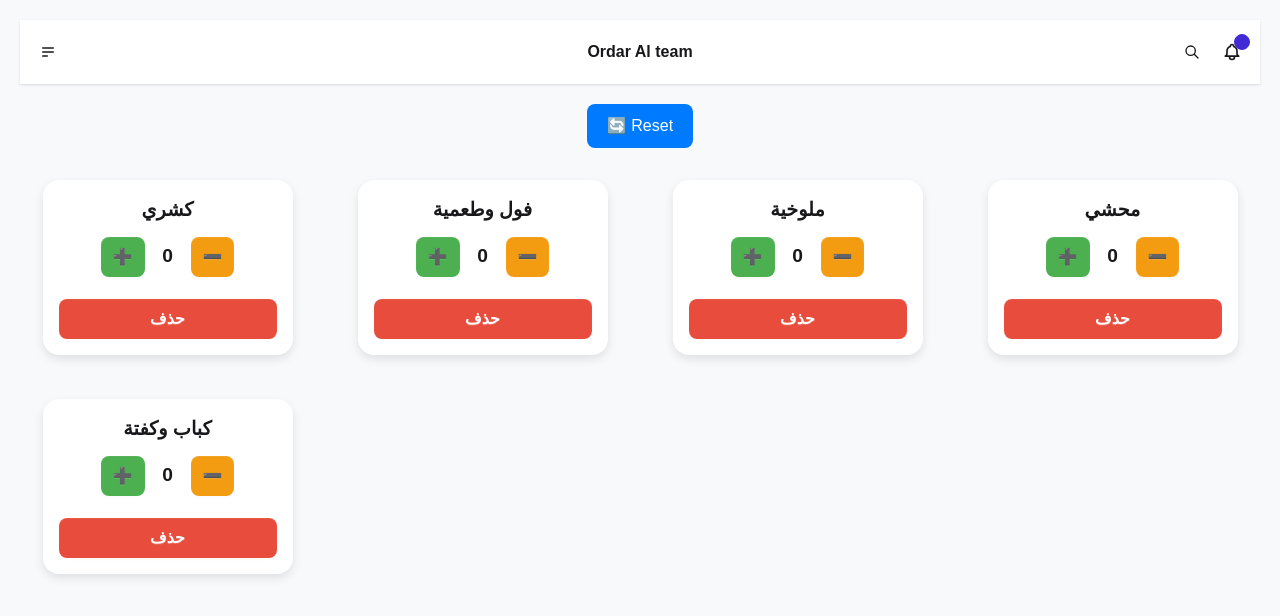
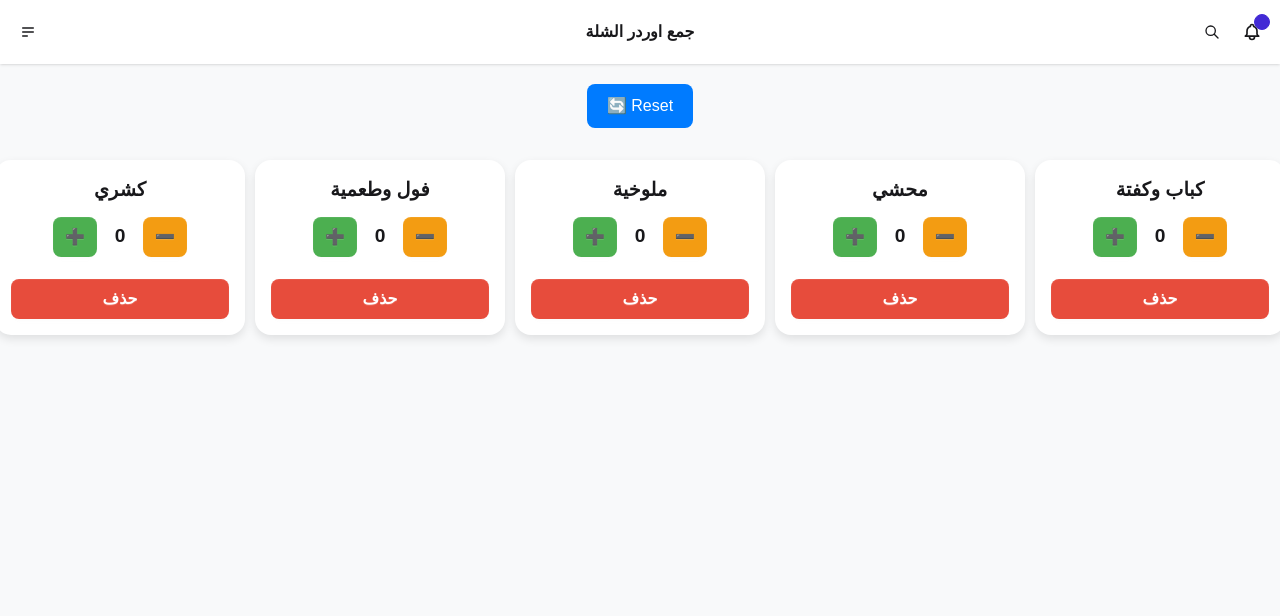
Before and after one commit to engbasel/pro2, a React (Vite) app: page / in a window 1280 px wide. Shown: the top 616 px of the page. Built offline with nearby package versions, Linux system fonts and the light colour scheme.

Commit message:
`Refactored CSS styles and updated JSX components with minor text changes`

```diff
--- a/src/App.css
+++ b/src/App.css
@@ -80,7 +80,6 @@
 .delete:hover {
   background: #c0392b;
 }
-/* خلفية عامة */
 .app-container {
   font-family: "Cairo", sans-serif;
   background: #f8f9fa;
@@ -88,7 +87,6 @@
   padding: 20px;
 }
 
-/* زرار الريسيت */
 .actions {
   text-align: center;
   margin: 20px 0;
@@ -109,7 +107,6 @@
   background: #0056b3;
 }
 
-/* جريد للكروت */
 .food-list {
   display: grid;
   grid-template-columns: repeat(auto-fit, minmax(240px, 1fr));
@@ -125,4 +122,4 @@
   font-weight: bold;
 }
 .app-container{
-    padding: 20px;}
+    padding: 0px;}
--- a/src/App.jsx
+++ b/src/App.jsx
@@ -17,13 +17,11 @@ const FakeData = [
 function App() {
   const [data, setData] = useState(FakeData);
 
-  // reset
   const handleReset = () => {
     const newData = data.map((el) => ({ ...el, amount: 0 }));
     setData(newData);
   };
 
-  // increment
   const handleIncrement = (item) => {
     const newData = data.map((el) => {
       if (el.name === item.name) {
@@ -34,7 +32,6 @@ function App() {
     setData(newData);
   };
 
-  // decrement
   const handleDecrement = (item) => {
     const newData = data.map((el) =>
       el.name === item.name
@@ -45,7 +42,6 @@ function App() {
     setData(newData);
   };
 
-  // delete
   const deleteItemFromScreen = (item) => {
     const newData = data.filter((el) => el.name !== item.name);
     setData(newData);
@@ -61,7 +57,7 @@ function App() {
 
       <div className="food-list">
         {data.length === 0 ? (
-          <p className="EmptyMessage"> لا توجد </p>
+          <p className="EmptyMessage">مفيش اكل جرب تاني  </p>
         ) : (
           data.map((item) => (
             <FoodCard
--- a/src/components/nav_bar.jsx
+++ b/src/components/nav_bar.jsx
@@ -13,7 +13,7 @@ function CustomNavBar({ item, onIncrement, onDecrement }) {
     </div>
   </div>
   <div className="navbar-center">
-    <a className="btn btn-ghost text-xl">Ordar Al team</a>
+    <a className="btn btn-ghost text-xl">جمع اوردر الشلة</a>
   </div>
   <div className="navbar-end">
     <button className="btn btn-ghost btn-circle">
```
